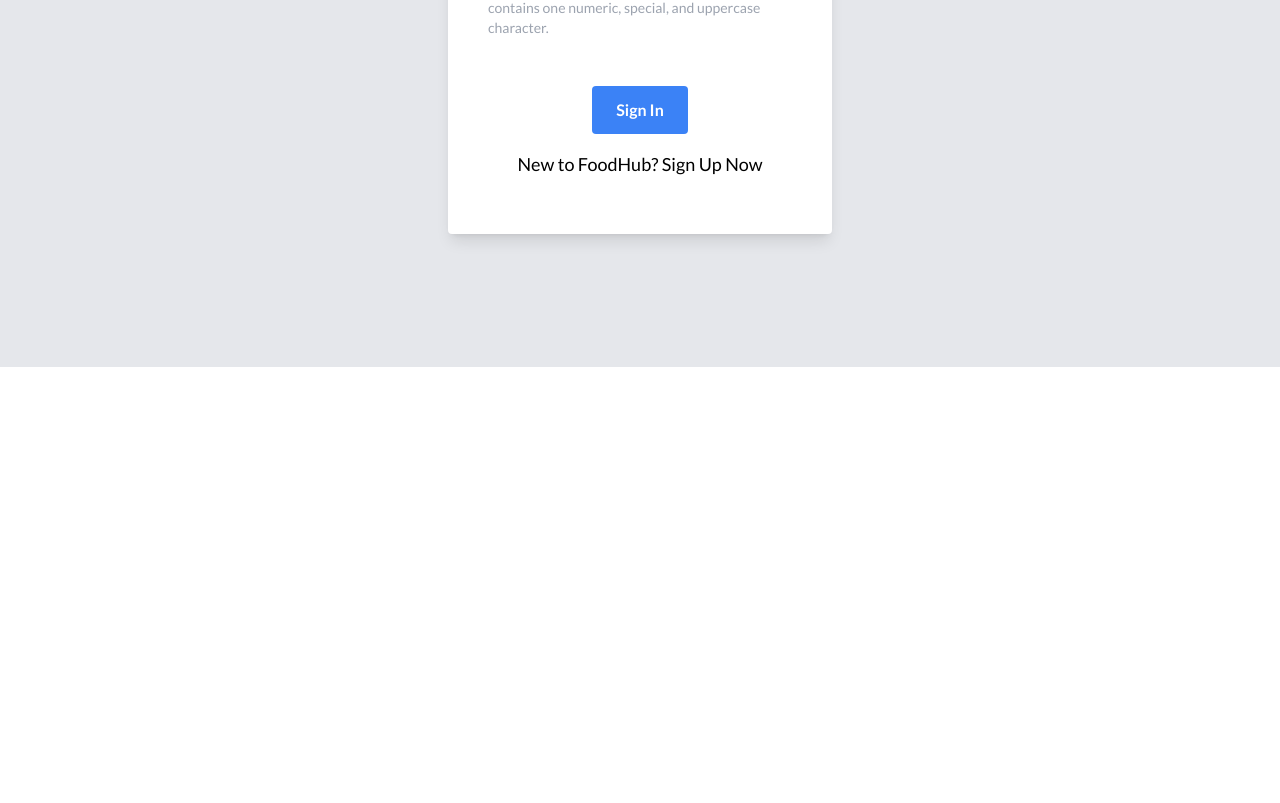
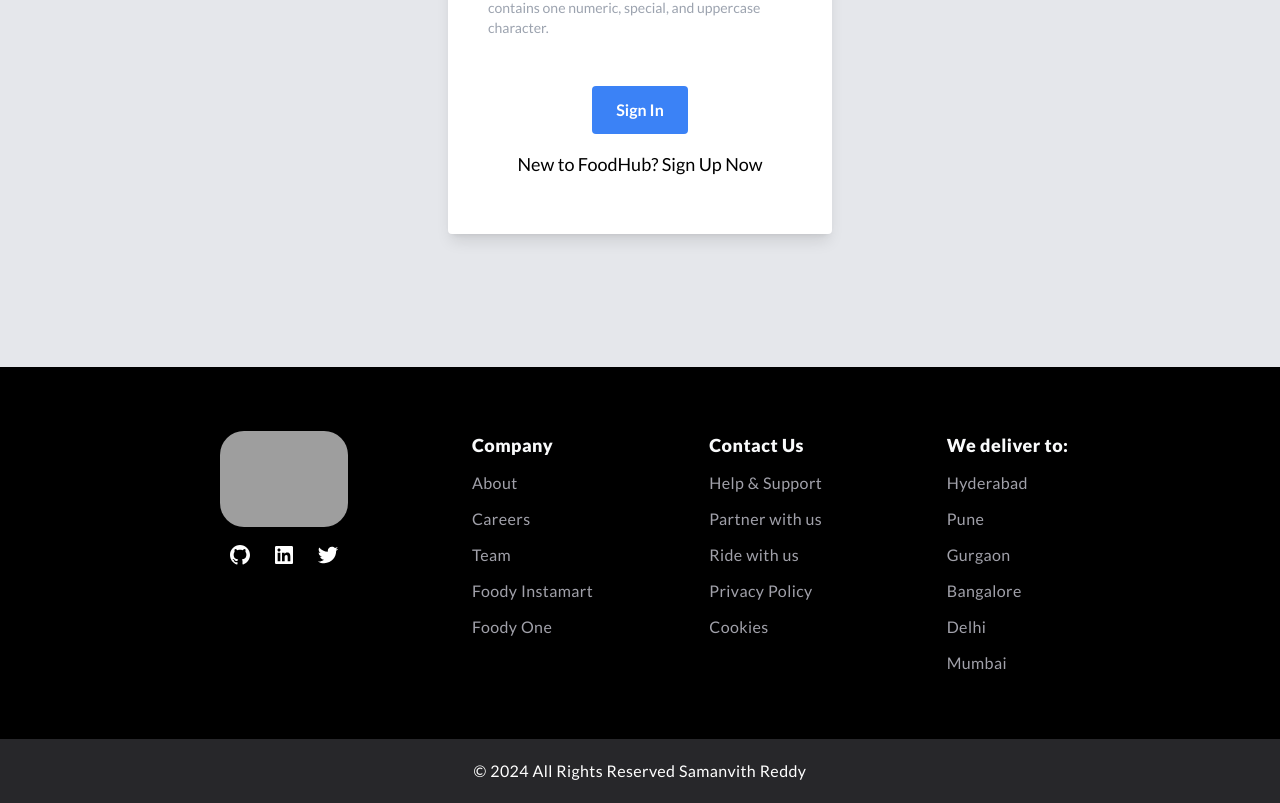
Before and after one commit to Samanvith20/FOOD-HUB, a React (Create React App) app in the folder food-hub/: page /login in a window 1280 px wide. Shown: the part 545-1348 px from the top of the page. Before the commit the page ends 912 px from the top, so only its background shows below. Built offline with nearby package versions, Linux system fonts and the light colour scheme; no server answers; grey boxes are pictures that could not be loaded.

Commit message:
Footer&Readme

```diff
--- a/food-hub/package.json
+++ b/food-hub/package.json
@@ -10,6 +10,7 @@
     "firebase": "^10.7.2",
     "react": "^18.2.0",
     "react-dom": "^18.2.0",
+    "react-icons": "^5.0.1",
     "react-redux": "^9.1.0",
     "react-router-dom": "^6.21.3",
     "react-scripts": "5.0.1",
--- a/food-hub/src/Components/Body Component/Body.js
+++ b/food-hub/src/Components/Body Component/Body.js
@@ -9,12 +9,14 @@ import Login from '../LoginComponent/Login.js';
 import LoadingScreen from '../../utils/LoadinScreen.js';
 import Cart from '../restaurantComponent/Cart.js';
 import Grocerydata from '../GroceryComponent/Grocerydata.js';
+import Footer from './Footer.js';
 const Body = () => {
   const AppLayout = () => (
     <>
       <Header />
 
       <Outlet />
+      <Footer/>
     </>
   );
  const About=lazy(()=>import("../AboutComponent/About.js"))
--- /dev/null
+++ b/food-hub/src/Components/Body Component/Footer.js
@@ -0,0 +1,68 @@
+import { Link } from 'react-router-dom';
+import { LOGO_URL } from "../../utils/Constants";
+import { RiGithubFill, RiLinkedinBoxFill, RiTwitterFill } from 'react-icons/ri';
+
+const Footer = () => {
+    const LiCss = "font-normal lg:text-base md:text-base text-xs lg:pt-3 md:pt-3 pt-2 text-zinc-400 lg:tracking-wide tracking-wider md:tracking-wide  cursor-pointer";
+    const titleCss = "font-extrabold lg:text-lg md:text-lg text-base text-gray-50 tracking-wide lg:pb-4 md:pb-4 pb-2";
+    return (
+        <div>
+            <div className="flex justify-center items-start lg:px-12 md:px-12 px-4 lg:flex-row md:flex-row flex-row bg-black lg:gap-10 md:gap-10 gap-16 lg:w-12/12 md:w-12/12 w-12/12 lg:py-16 md:py-16 py-10 pb-20 flex-wrap">
+                <div className="lg:w-3/12 w-4/12 md:w-3/12 ">
+                    <div className="flex justify-center items-center flex-col gap-2">
+                        <img className="lg:w-32 w-16 rounded-3xl md:w-28" alt="logo" src={LOGO_URL}></img>
+                        <span className="font-extrabold lg:text-lg md:text-lg text-base text-gray-50 tracking-wide"></span>
+                        <div className="flex justify-evenly md:gap-4 gap-3 lg:gap-5 items-center flex-row">
+                            <Link to="https://github.com/Samanvith20">
+                                <RiGithubFill className="text-white lg:text-2xl text-xl md:text-2xl" />
+                            </Link>
+                            <Link to="https://www.linkedin.com/in/yervala-samanvith-reddy-60568b1b0/">
+                                <RiLinkedinBoxFill className="text-white lg:text-2xl text-xl md:text-2xl" />
+                            </Link>
+                            <Link  to="https://twitter.com/yervala9972">
+                                <RiTwitterFill className="text-white lg:text-2xl text-xl md:text-2xl" />
+                            </Link>
+                        </div>
+                    </div>
+                </div>
+
+                <div className="lg:w-2/12 w-4/12 md:w-2/12">
+                    <span className={titleCss}>Company</span>
+                    <ul>
+                        <li className={LiCss}><Link to="/about">About</Link></li>
+                        <li className={LiCss}><Link to="/careers">Careers</Link></li>
+                        <li className={LiCss}><Link to="/team">Team</Link></li>
+                        <li className={LiCss}><Link to="/foody-instamart">Foody Instamart</Link></li>
+                        <li className={LiCss}><Link to="/foody-one">Foody One</Link></li>
+                    </ul>
+                </div>
+                <div className="lg:w-2/12 w-4/12 md:w-2/12">
+                    <span className={titleCss}>Contact Us</span>
+                    <ul>
+                        <li className={LiCss}><Link to="/help-support">Help & Support</Link></li>
+                        <li className={LiCss}><Link to="/partner">Partner with us</Link></li>
+                        <li className={LiCss}><Link to="/ride">Ride with us</Link></li>
+                        <li className={LiCss}><Link to="/privacy-policy">Privacy Policy</Link></li>
+                        <li className={LiCss}><Link to="/cookies">Cookies</Link></li>
+                    </ul>
+                </div>
+                <div className="lg:w-2/12 w-4/12 md:w-2/12 ">
+                    <span className={titleCss}>We deliver to:</span>
+                    <ul>
+                        <li className={LiCss}>Hyderabad</li>
+                        <li className={LiCss}>Pune</li>
+                        <li className={LiCss}>Gurgaon</li>
+                        <li className={LiCss}>Bangalore</li>
+                        <li className={LiCss}>Delhi</li>
+                        <li className={LiCss}>Mumbai</li>
+                    </ul>
+                </div>
+            </div>
+            <div className="bg-zinc-800 text-white text-center py-5">
+                <span className="tracking-wide">© 2024 All Rights Reserved Samanvith Reddy</span>
+            </div>
+        </div>
+    );
+};
+
+export default Footer;
--- a/food-hub/src/Components/LoginComponent/Header.js
+++ b/food-hub/src/Components/LoginComponent/Header.js
@@ -51,6 +51,7 @@ const Header = () => {
       {/* Logo */}
       {user && (
         <div className="w-24 h-24 mt-1 ml-2">
+
           <img src={LOGO_URL} alt="food-hub logo" />
         </div>
       )}
```
Also changed, not shown: 2 other files (tests, documents, lock files or other folders).
